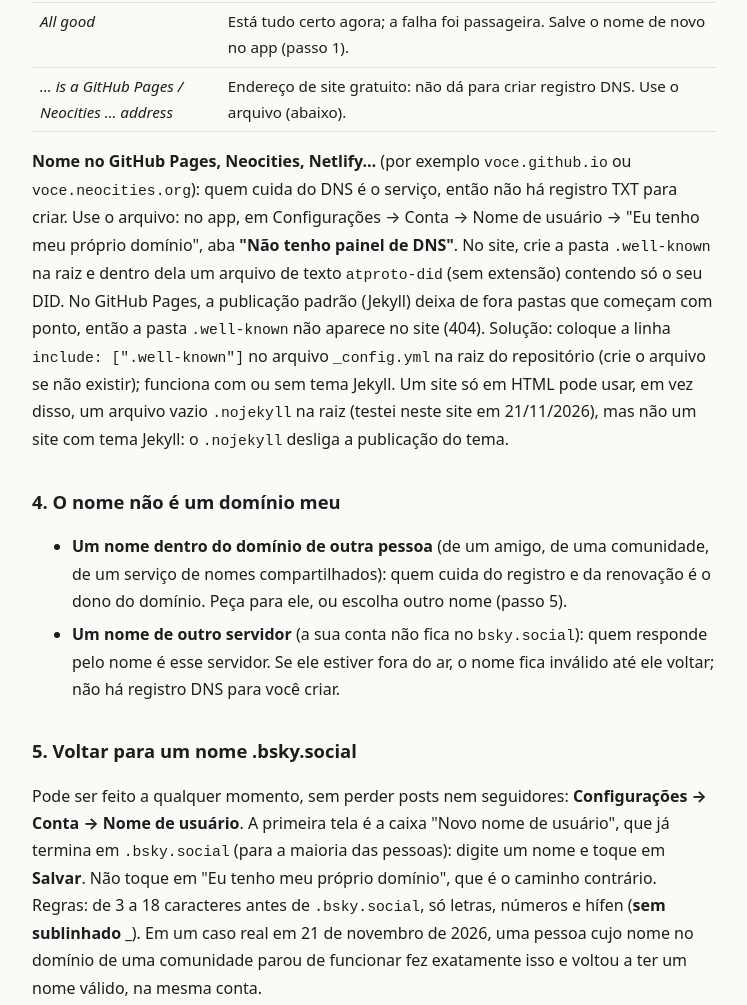
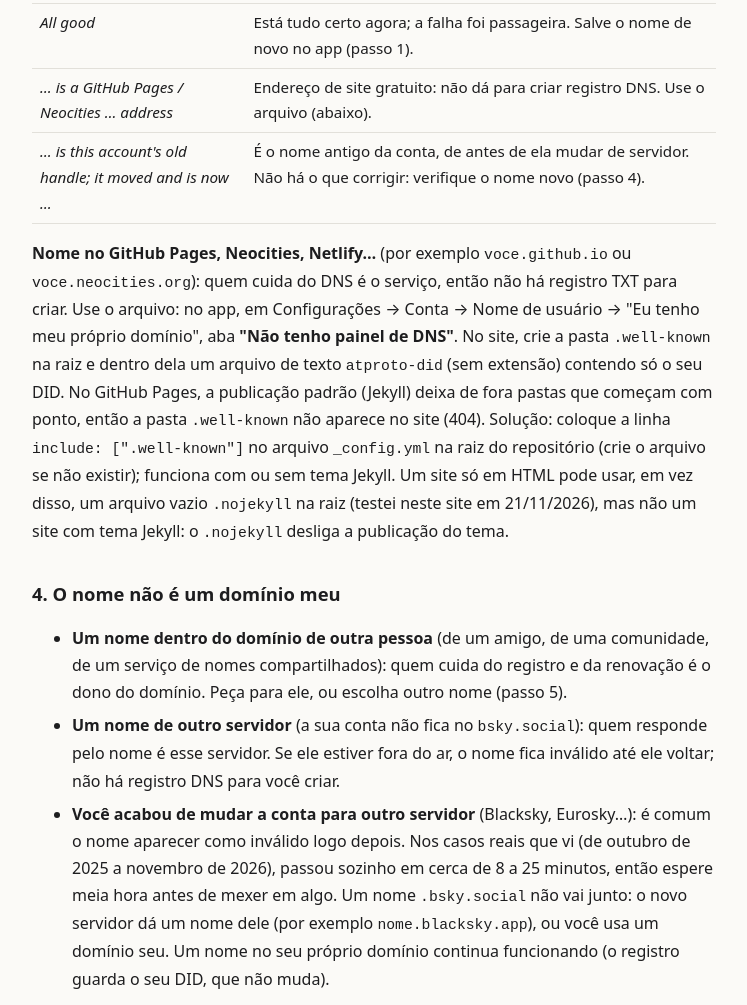
Before and after one commit to ichtally/ichtally.github.io, a plain HTML site: page bluesky-nome-de-usuario-invalido/index.html in a window 1280 px wide. Shown: the part 1797-2802 px from the top of the page, without its empty margins (266-1013 px from the left). Drawn offline with Linux system fonts and the light colour scheme.

Commit message:
pt-BR + ja pages: "just moved to another server" note + old-handle verdict row
Mirrors the checker FAQ from 9e6d3224bc: Invalid Handle right after a move to
another server (Blacksky, Eurosky...) cleared on its own in ~8-25 minutes in the
real cases; a .bsky.social name doesn't move along; an own-domain handle does.
Verdict table gets the new "... is this account's old handle; it moved ..." title.

Co-Authored-By: Claude Opus 5.5 <noreply@anthropic.com>

```diff
--- a/bluesky-nome-de-usuario-invalido/index.html
+++ b/bluesky-nome-de-usuario-invalido/index.html
@@ -78,6 +78,7 @@ mesmas consultas que o Bluesky e diz o que corrigir, incluindo o valor exato do
   <tr><td><i>No TXT record found at _atproto…</i></td><td>Falta o registro TXT. Crie: tipo TXT, nome/host <code>_atproto</code>, valor <code>did=</code> + seu DID.</td></tr>
   <tr><td><i>All good</i></td><td>Está tudo certo agora; a falha foi passageira. Salve o nome de novo no app (passo 1).</td></tr>
   <tr><td><i>… is a GitHub Pages / Neocities … address</i></td><td>Endereço de site gratuito: não dá para criar registro DNS. Use o arquivo (abaixo).</td></tr>
+  <tr><td><i>… is this account's old handle; it moved and is now …</i></td><td>É o nome antigo da conta, de antes de ela mudar de servidor. Não há o que corrigir: verifique o nome novo (passo 4).</td></tr>
 </table>
 <p><b>Nome no GitHub Pages, Neocities, Netlify…</b> (por exemplo <code>voce.github.io</code> ou <code>voce.neocities.org</code>): quem
 cuida do DNS é o serviço, então não há registro TXT para criar. Use o arquivo: no app, em Configurações → Conta → Nome de usuário →
@@ -94,6 +95,10 @@ com ou sem tema Jekyll. Um site só em HTML pode usar, em vez disso, um arquivo
     quem cuida do registro e da renovação é o dono do domínio. Peça para ele, ou escolha outro nome (passo 5).</li>
   <li><b>Um nome de outro servidor</b> (a sua conta não fica no <code>bsky.social</code>): quem responde pelo nome é esse servidor.
     Se ele estiver fora do ar, o nome fica inválido até ele voltar; não há registro DNS para você criar.</li>
+  <li><b>Você acabou de mudar a conta para outro servidor</b> (Blacksky, Eurosky…): é comum o nome aparecer como inválido logo depois.
+    Nos casos reais que vi (de outubro de 2025 a novembro de 2026), passou sozinho em cerca de 8 a 25 minutos, então espere meia hora antes
+    de mexer em algo. Um nome <code>.bsky.social</code> não vai junto: o novo servidor dá um nome dele (por exemplo <code>nome.blacksky.app</code>),
+    ou você usa um domínio seu. Um nome no seu próprio domínio continua funcionando (o registro guarda o seu DID, que não muda).</li>
 </ul>
 
 <h2>5. Voltar para um nome .bsky.social</h2>
```
Also changed, not shown: bluesky-invalid-handle-ja/index.html (+5 -0 lines).
